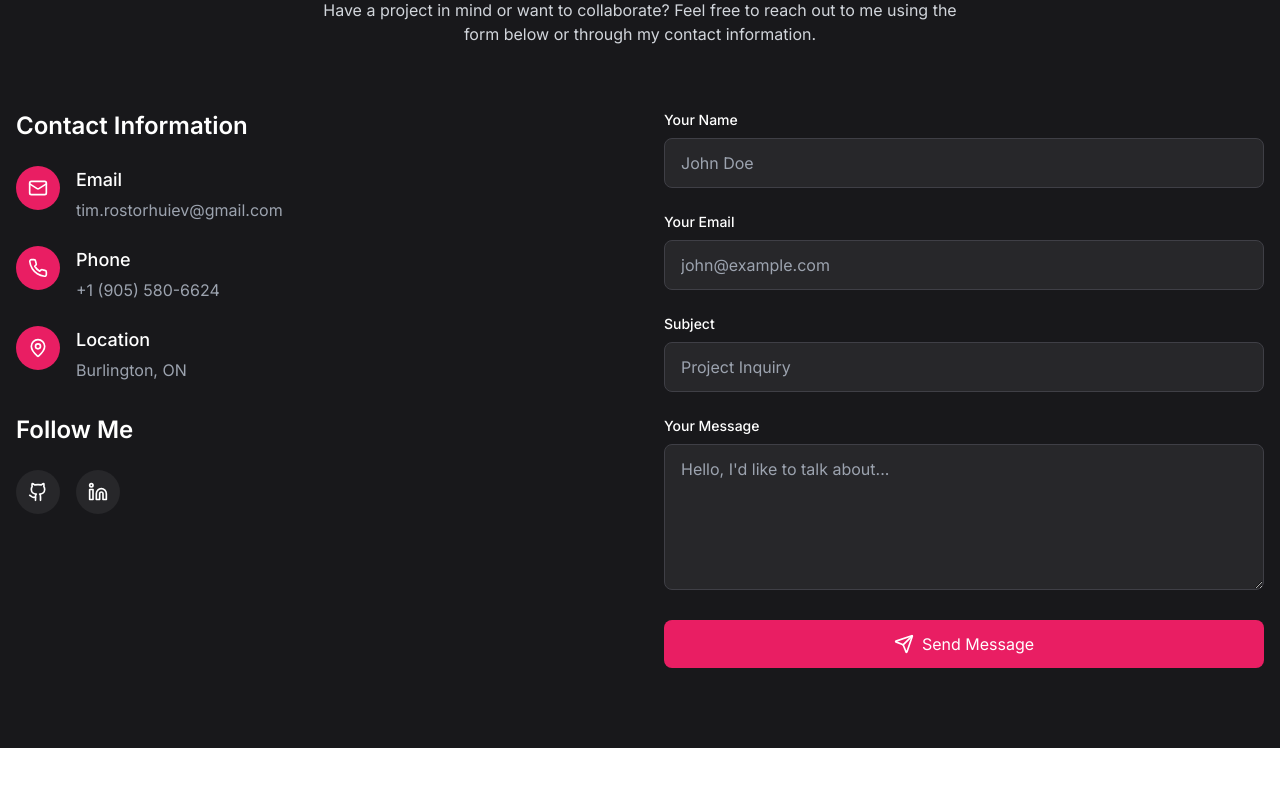
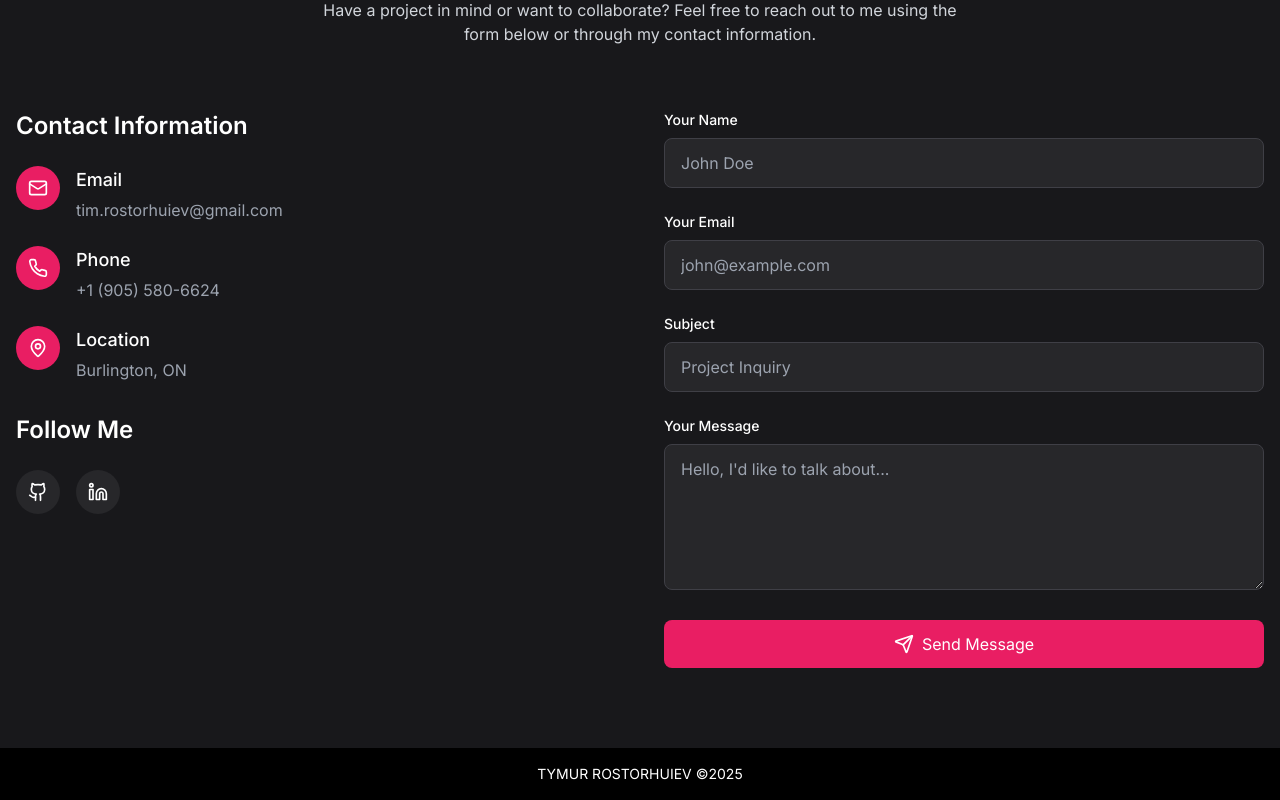
Before and after one commit to Timatoot/portfolio, a Next.js app: page / in a window 1280 px wide. Shown: the part 6716-7516 px from the top of the page. Before the commit the page ends 7464 px from the top, so only its background shows below. Built offline with nearby package versions, Linux system fonts and the light colour scheme.

Commit message:
added footer

```diff
--- a/app/page.tsx
+++ b/app/page.tsx
@@ -5,6 +5,7 @@ import Projects from "@/components/projects"
 import Experience from "@/components/experience"
 import Contact from "@/components/contact"
 import Navbar from "@/components/navbar"
+import Footer from "@/components/footer"
 
 export default function Home() {
   return (
@@ -16,6 +17,7 @@ export default function Home() {
       <Projects />
       <Experience />
       <Contact />
+      <Footer />
     </div>
   )
 }
--- /dev/null
+++ b/components/footer.tsx
@@ -0,0 +1,9 @@
+export default function Footer() {
+  const currentYear = new Date().getFullYear()
+
+  return (
+    <footer className="bg-black py-4 text-center text-white text-sm">
+      <div className="container mx-auto px-4">TYMUR ROSTORHUIEV ©{currentYear}</div>
+    </footer>
+  )
+}
```
